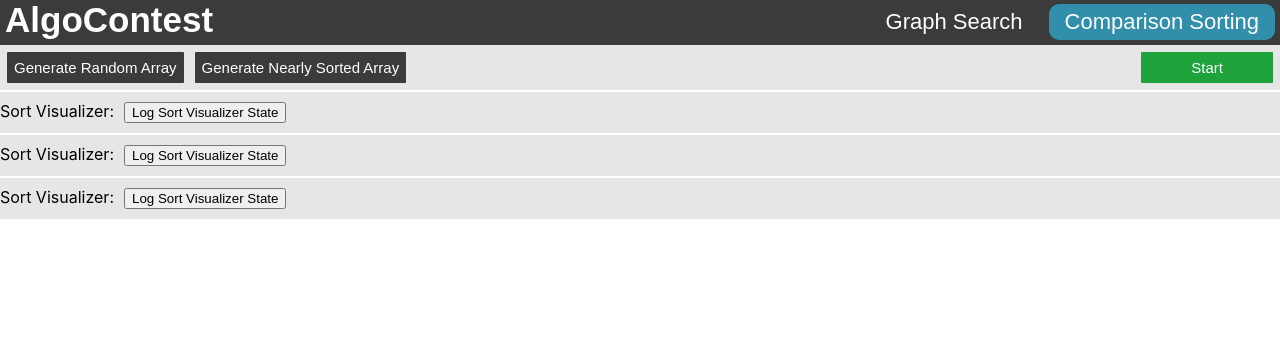
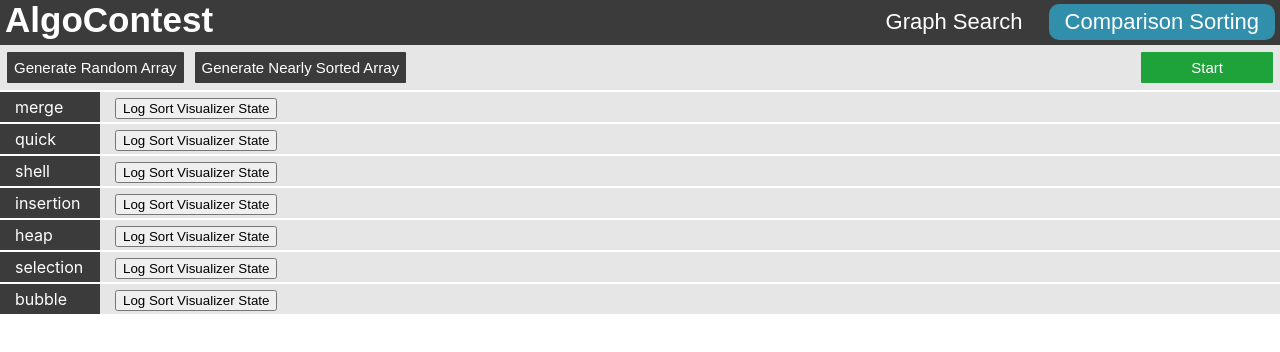
Before and after one commit to benshinnick/algorithm-contest, a React (Create React App) app: page / in a window 1280 px wide. Shown: the top 352 px of the page. Built offline with nearby package versions, Linux system fonts and the light colour scheme.

Commit message:
Added algorithm type value to SortVisualizer components

```diff
--- a/src/AlgoContest/SortContest.jsx
+++ b/src/AlgoContest/SortContest.jsx
@@ -59,9 +59,13 @@ export default class SortContest extends React.Component {
         return (
             <div id='sortcontest'>
                 <div id="sortcontestheader"></div>
-                <SortVisualizer array={this.state.array} />
-                <SortVisualizer array={this.state.array} />
-                <SortVisualizer array={this.state.array} />
+                <SortVisualizer array={this.state.array} algorithmType="merge" />
+                <SortVisualizer array={this.state.array} algorithmType="quick" />
+                <SortVisualizer array={this.state.array} algorithmType="shell" />
+                <SortVisualizer array={this.state.array} algorithmType="insertion" />
+                <SortVisualizer array={this.state.array} algorithmType="heap" />
+                <SortVisualizer array={this.state.array} algorithmType="selection" />
+                <SortVisualizer array={this.state.array} algorithmType="bubble" />
             </div>
         );
     }
--- a/src/AlgoContest/SortVisualizer.jsx
+++ b/src/AlgoContest/SortVisualizer.jsx
@@ -6,7 +6,8 @@ export default class SortVisualizer extends React.Component {
         super(props);
 
         this.state = {
-            array: this.props.array
+            array: this.props.array,
+            algorithmType: this.props.algorithmType
         };
     }
 
@@ -22,7 +23,7 @@ export default class SortVisualizer extends React.Component {
     render() {
         return (
             <div id='sortvisualizer'>
-                Sort Visualizer:
+                <p id="algorithmlabel">{this.state.algorithmType}</p>
                 <button id="logvisualizerstatebutton" onClick={() => console.log(this.state)}>Log Sort Visualizer State</button>
             </div>
         );
--- a/src/AlgoContest/css/SortVisualizer.css
+++ b/src/AlgoContest/css/SortVisualizer.css
@@ -5,6 +5,22 @@
     border-color: white;
 }
 
+#algorithmlabel {
+    display: inline-block;
+    background-color: #3b3b3b;
+    color: white;
+    width: 70px;
+    font-size: 16px;
+    padding-left: 15px;
+    padding-top: 5px;
+    padding-right: 15px;
+    padding-bottom: 5px;
+    margin-top: 0px;
+    margin-left: 0px;
+    margin-right: 0px;
+    margin-bottom: 0px;
+}
+
 #logvisualizerstatebutton {
-    margin: 10px;
+    margin-left: 15px;
 }
```
